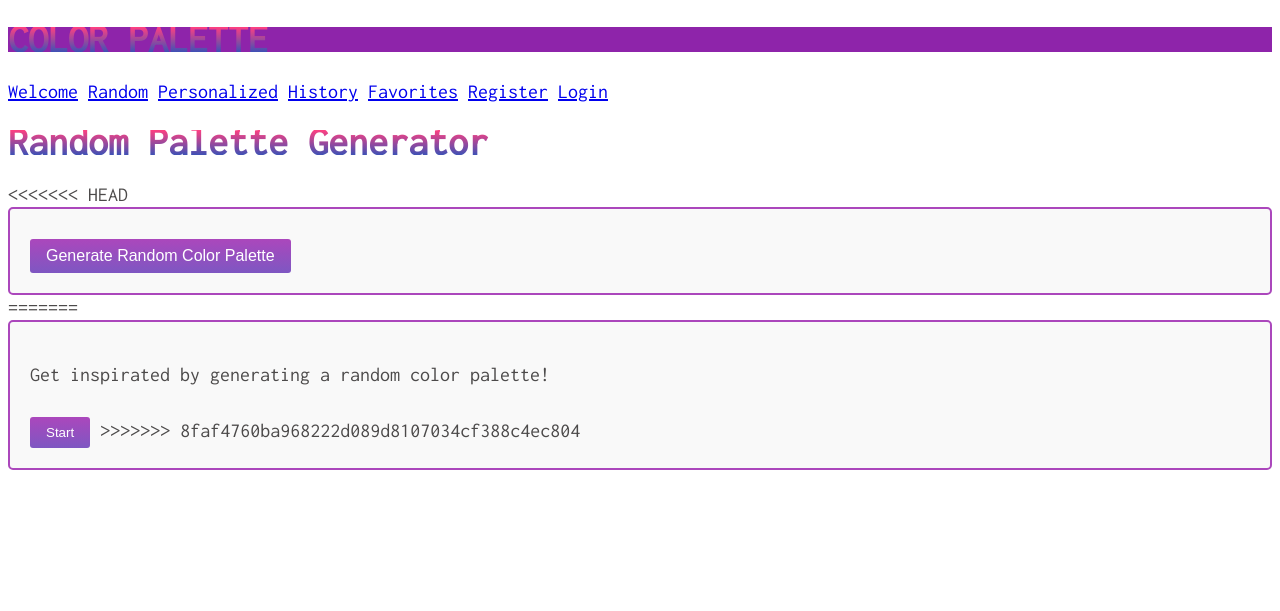
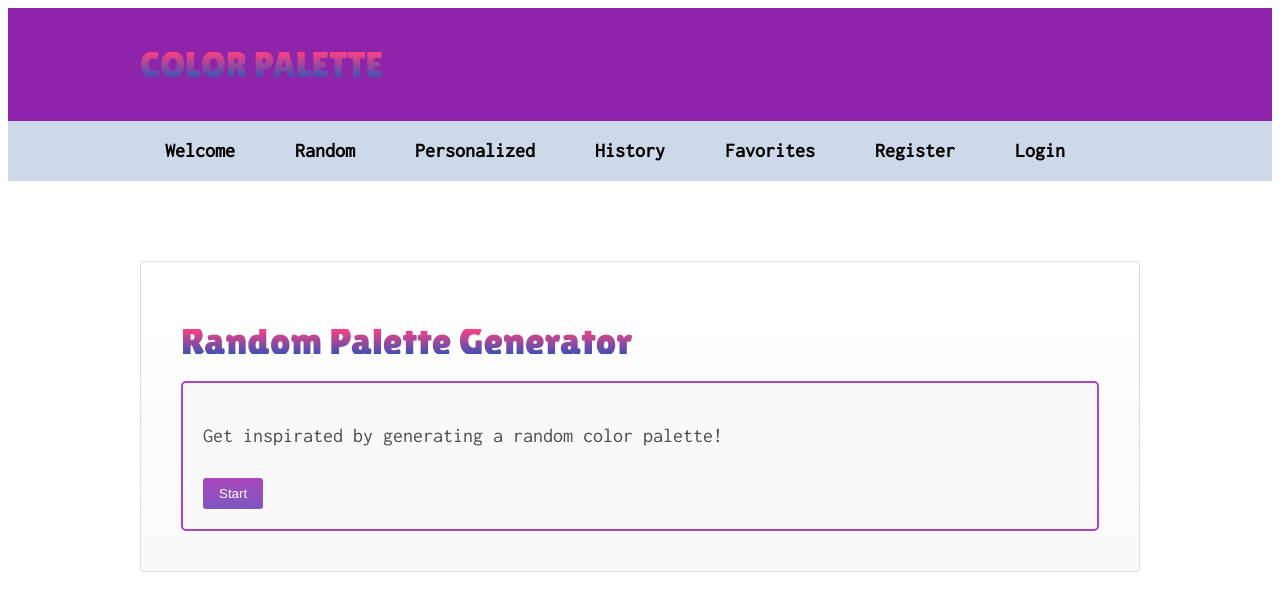
Before and after one commit to Veneloo/Color-Palette, a Flask app: page /random in a window 1280 px wide. Shown: the top 611 px of the page. Run offline with Flask 3, Linux system fonts and the light colour scheme.

Commit message:
Updated Styles

```diff
--- a/static/main.css
+++ b/static/main.css
@@ -11,12 +11,6 @@ header {
   background: #0882ce;
 }
 
-<<<<<<< HEAD
-header {
-  background-color: #7698a8;
-  color: #7e3535;
-  padding: 20px;
-=======
 .websitetitle{
   color:white;
   font-size: 36px;
@@ -29,7 +23,6 @@ h1, h2, h3, h4, h5, h6 {
   font-family: 'Lilita One', cursive;
   font-weight: lighter;
   overflow-wrap: break-word;
->>>>>>> 8faf4760ba968222d089d8107034cf388c4ec804
 }
 
 .navbar {
@@ -46,46 +39,9 @@ h1 {
   display: inline-block;
   padding: 10px;
   border-radius: 5px;
-<<<<<<< HEAD
-  color: #6d2a2a;
-}
-=======
 } */
->>>>>>> 8faf4760ba968222d089d8107034cf388c4ec804
 
 
-<<<<<<< HEAD
-
-.navbar {
-  background-color: #a7b86b; /* Change the background color to a complementary color */
-  padding: 10px;
-}
-
-.card {
-  background-color: #fff;
-  border-radius: 5px;
-  box-shadow: 0 2px 4px rgba(190, 147, 147, 0.1);
-  padding: 20px;
-  margin-bottom: 20px;
-}
-
-.card-title {
-  font-size: 24px;
-  margin: 0;
-  color: #2196f3; /* Change the color to a complementary color */
-}
-
-.card-text {
-  color: #9e5a5a;
-}
-
-/* Add your own styles below this line */
-
-/* Example: Add a colorful background to the "Welcome" link */
-.navbar a:first-child {
-  background-color: #ff4081;
-  padding: 8px 12px;
-=======
 .navbar a {
 
   color: black;
@@ -106,7 +62,6 @@ h1 {
 .card {
   background: white;
   border: 1px solid black;
->>>>>>> 8faf4760ba968222d089d8107034cf388c4ec804
   border-radius: 3px;
   margin-top: 60px;
   padding: 40px;
--- a/templates/random.html
+++ b/templates/random.html
@@ -2,14 +2,7 @@
 
 {% block content %}
     <h1>{{ subtitle }}</h1>
-<<<<<<< HEAD
-    <form action="{{ url_for('random_page') }}" method="POST">
-
-        <button type="submit" class="btn btn-primary">Generate Random Color Palette</button>
-    </form>
-=======
     <form action="/ranresult" method="POST">
     <p>Get inspirated by generating a random color palette!</p>
     <button type="submit">Start</button>
->>>>>>> 8faf4760ba968222d089d8107034cf388c4ec804
 {% endblock %}
```
Also changed, not shown: 1 other file.
